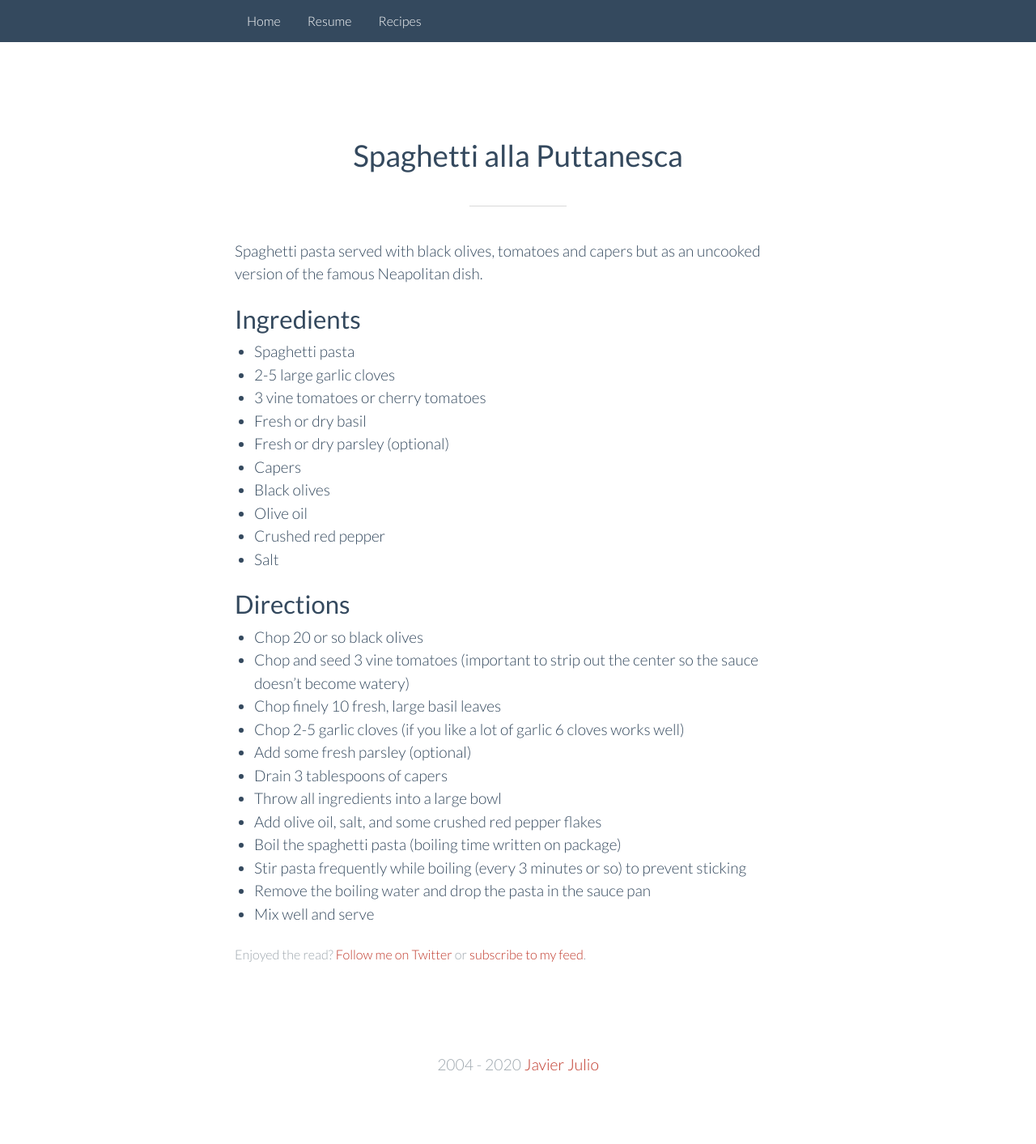
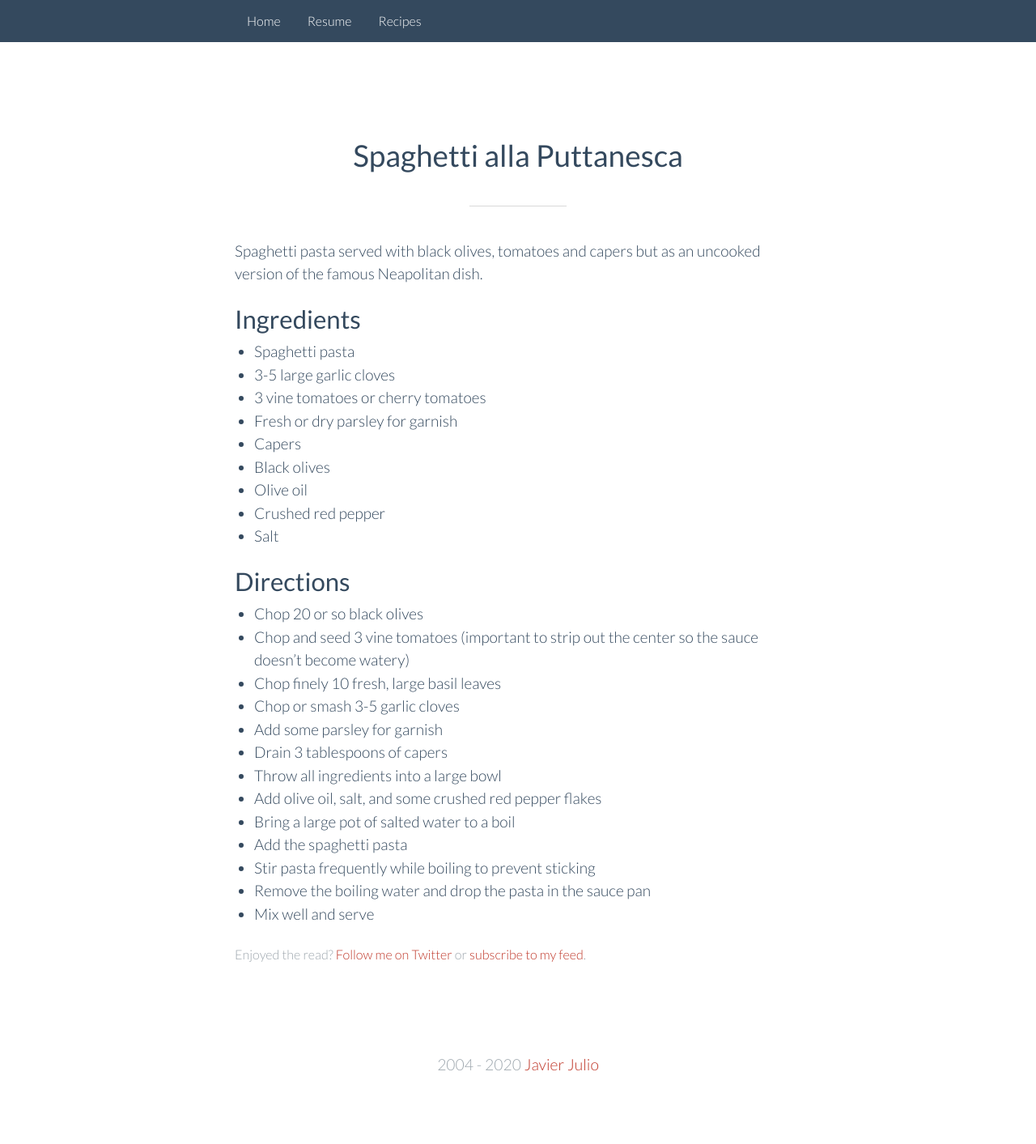
Before and after one commit to javierjulio/javierjulio.github.io, a Jekyll site: the page built from _recipes/spaghetti-alla-puttanesca.markdown, in a window 1280 px wide. Shown: the whole page at 81% size. Built offline with Jekyll 4.4.1, drawn with Linux system fonts in a browser that asks for light colours.

Commit message:
Update recipe instructions

```diff
--- a/_recipes/spaghetti-alla-puttanesca.markdown
+++ b/_recipes/spaghetti-alla-puttanesca.markdown
@@ -10,10 +10,9 @@ Spaghetti pasta served with black olives, tomatoes and capers but as an uncooked
 ### Ingredients
 
 - Spaghetti pasta
-- 2-5 large garlic cloves
+- 3-5 large garlic cloves
 - 3 vine tomatoes or cherry tomatoes
-- Fresh or dry basil
-- Fresh or dry parsley (optional)
+- Fresh or dry parsley for garnish
 - Capers
 - Black olives
 - Olive oil
@@ -25,12 +24,13 @@ Spaghetti pasta served with black olives, tomatoes and capers but as an uncooked
 - Chop 20 or so black olives
 - Chop and seed 3 vine tomatoes (important to strip out the center so the sauce doesn't become watery)
 - Chop finely 10 fresh, large basil leaves
-- Chop 2-5 garlic cloves (if you like a lot of garlic 6 cloves works well)
-- Add some fresh parsley (optional)
+- Chop or smash 3-5 garlic cloves
+- Add some parsley for garnish
 - Drain 3 tablespoons of capers
 - Throw all ingredients into a large bowl
 - Add olive oil, salt, and some crushed red pepper flakes
-- Boil the spaghetti pasta (boiling time written on package)
-- Stir pasta frequently while boiling (every 3 minutes or so) to prevent sticking
+- Bring a large pot of salted water to a boil
+- Add the spaghetti pasta
+- Stir pasta frequently while boiling to prevent sticking
 - Remove the boiling water and drop the pasta in the sauce pan
 - Mix well and serve
```
